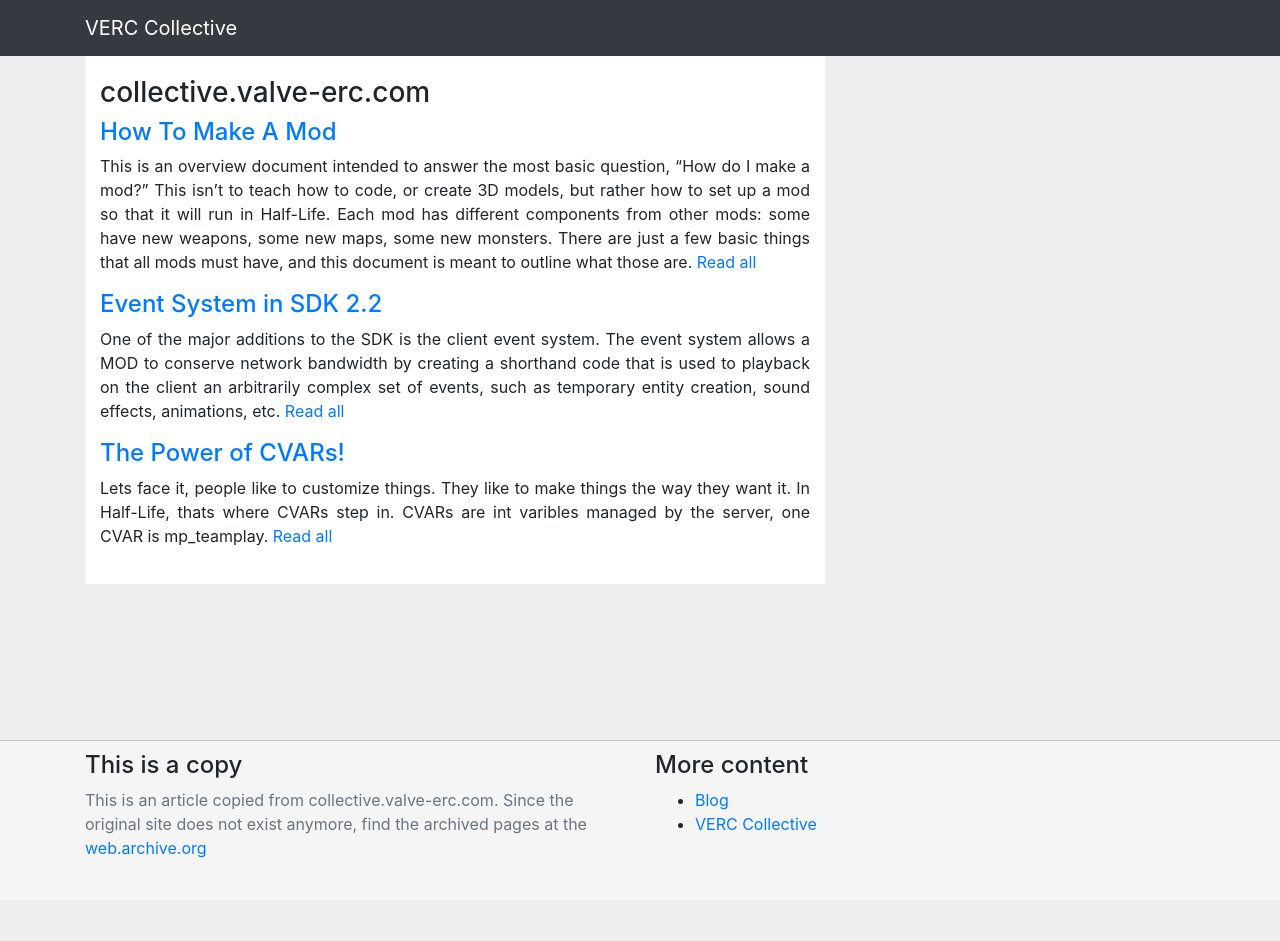
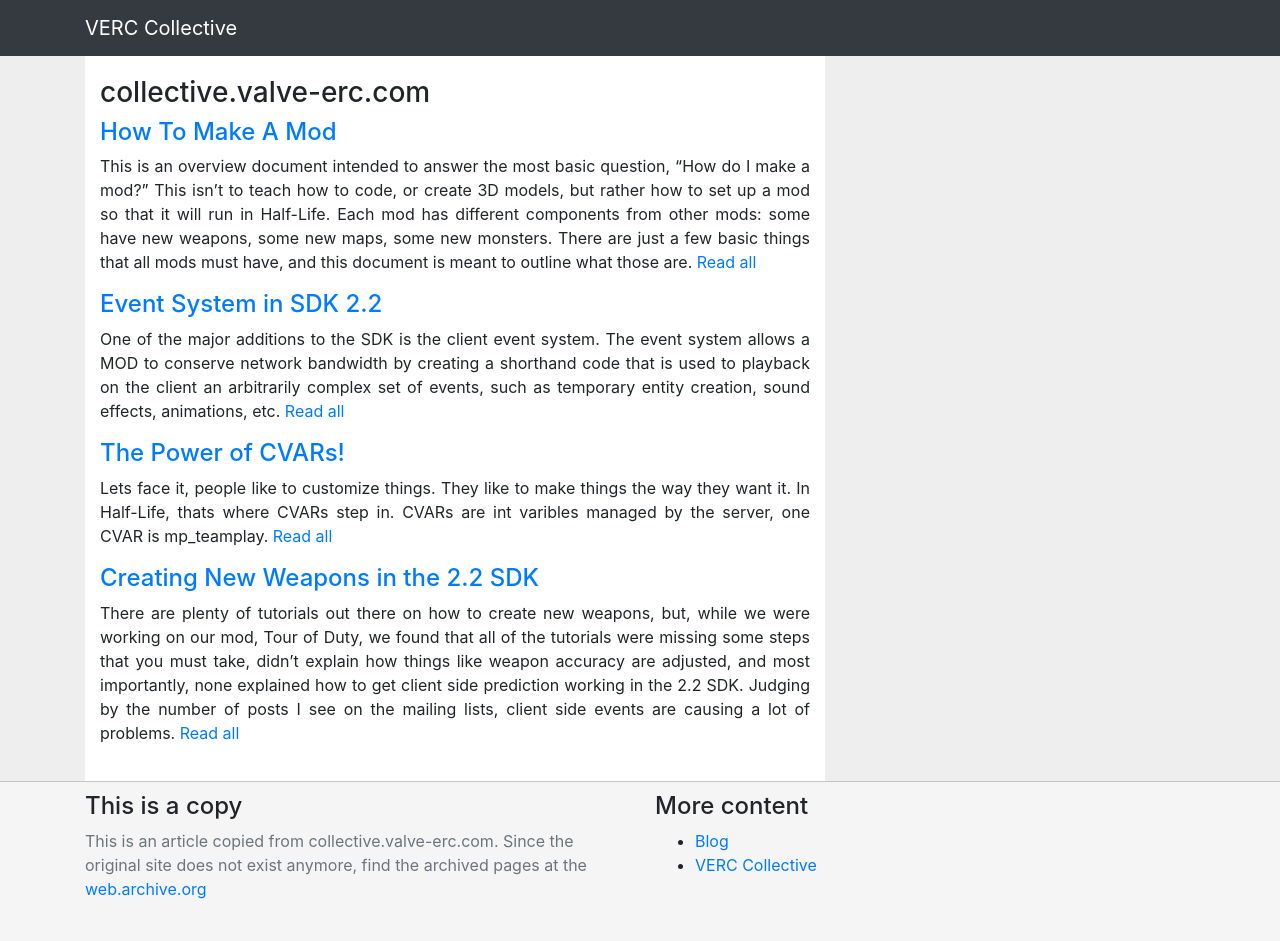
Before and after one commit to wtrsltnk/wtrsltnk.github.io, a Jekyll site: the page built from hl_modding_resources/collective.valve-erc.com/index.md, in a window 1280 px wide. Built offline with Jekyll 4.4.1, drawn with Linux system fonts in a browser that asks for light colours; nearby versions of some CDN libraries; before the commit the page ends 900 px from its top, so only the background shows below that.

Commit message:
Update index.md

```diff
--- a/hl_modding_resources/collective.valve-erc.com/index.md
+++ b/hl_modding_resources/collective.valve-erc.com/index.md
@@ -19,3 +19,7 @@
 #### [The Power of CVARs!](collective.valve-erc.com\The Power of CVARs.html)
 
 Lets face it, people like to customize things. They like to make things the way they want it. In Half-Life, thats where CVARs step in. CVARs are int varibles managed by the server, one CVAR is mp_teamplay. [Read all](collective.valve-erc.com\The Power of CVARs.html)
+
+#### [Creating New Weapons in the 2.2 SDK](collective.valve-erc.com\Creating New Weapons in the 2.2 SDK.md)
+
+There are plenty of tutorials out there on how to create new weapons, but, while we were working on our mod, Tour of Duty, we found that all of the tutorials were missing some steps that you must take, didn't explain how things like weapon accuracy are adjusted, and most importantly, none explained how to get client side prediction working in the 2.2 SDK. Judging by the number of posts I see on the mailing lists, client side events are causing a lot of problems. [Read all](collective.valve-erc.com\Creating New Weapons in the 2.2 SDK.html)
```
